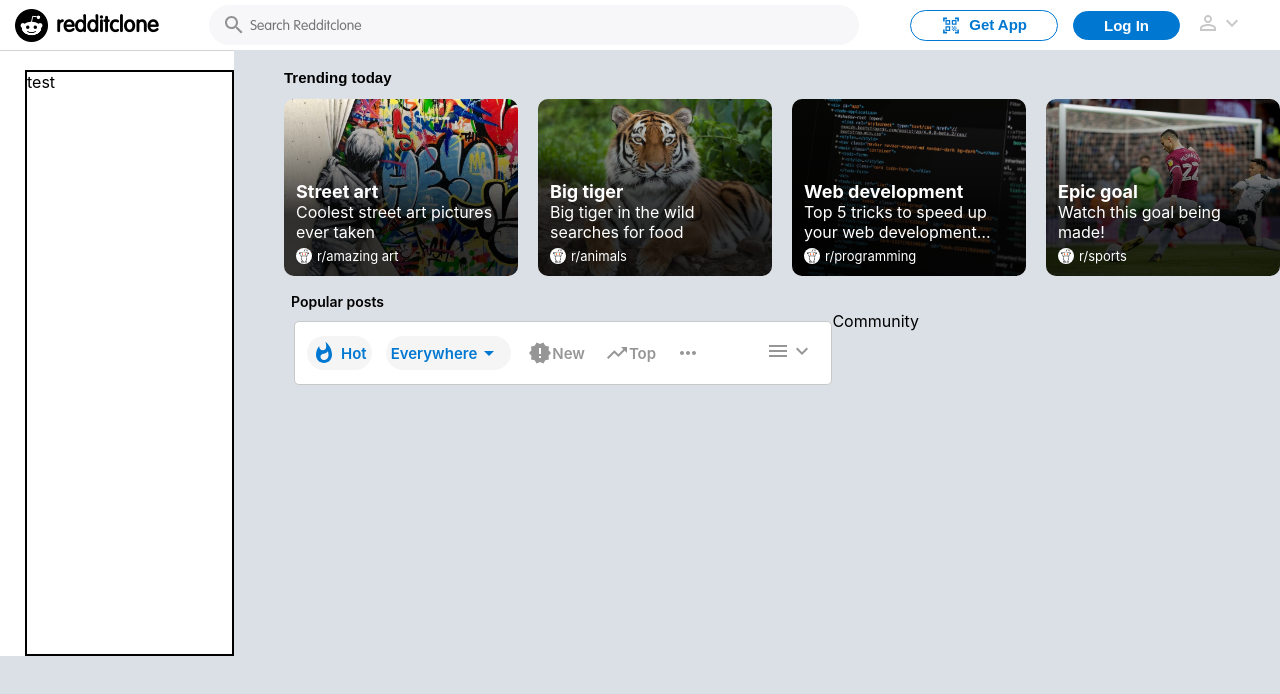
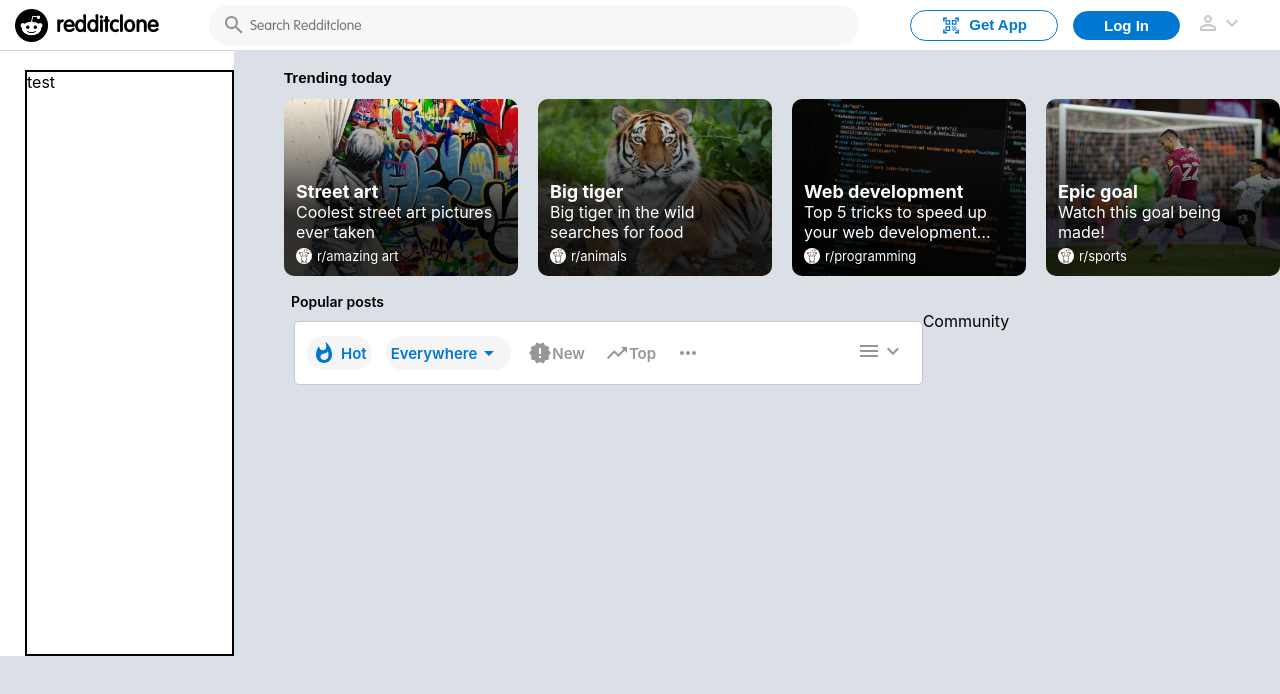
Before and after one commit to drewnzai/RedditClone-Frontend, a React (Create React App) app: page / in a window 1280 px wide. Shown: the top 694 px of the page. Built offline with nearby package versions, Linux system fonts and the light colour scheme.

Commit message:
Increased mainbar size

```diff
--- a/src/components/content/mainbar/Mainbar.css
+++ b/src/components/content/mainbar/Mainbar.css
@@ -1,5 +1,5 @@
 .mainbar{
-    flex: 0.6;
+    flex: 0.7;
 
 }
 
```
